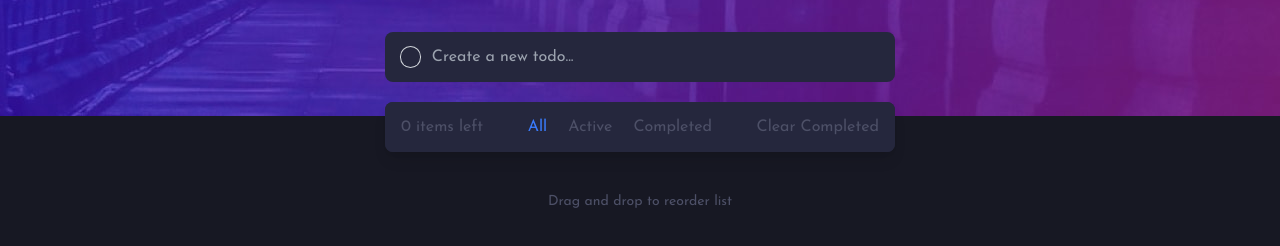
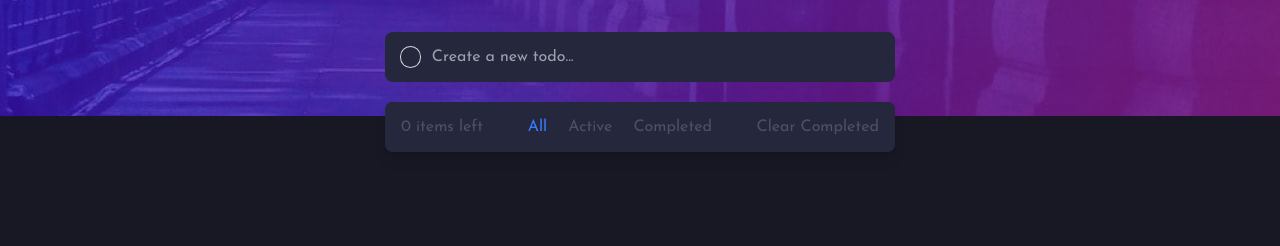
Before and after one commit to jchapar/ToDo_FEM, a website: page index.html in a window 1280 px wide. Shown: the part 184-430 px from the top of the page. Drawn offline with Linux system fonts and the light colour scheme.

Commit message:
updated README and added images

```diff
--- a/index.html
+++ b/index.html
@@ -73,9 +73,9 @@
       </div>
 
       <!-- Instructions -->
-      <div class="flex items-center justify-center w-full">
+      <!-- <div class="flex items-center justify-center w-full">
         <p class="text-sm text-secondaryTextColor">Drag and drop to reorder list</p>
-      </div>
+      </div> -->
     </div>
   </body>
 </html>
```
Also changed, not shown: README.md, desktop-dark-theme.png (added), desktop.png (added), mobile-dark-theme.png (added), mobile.png (added).
